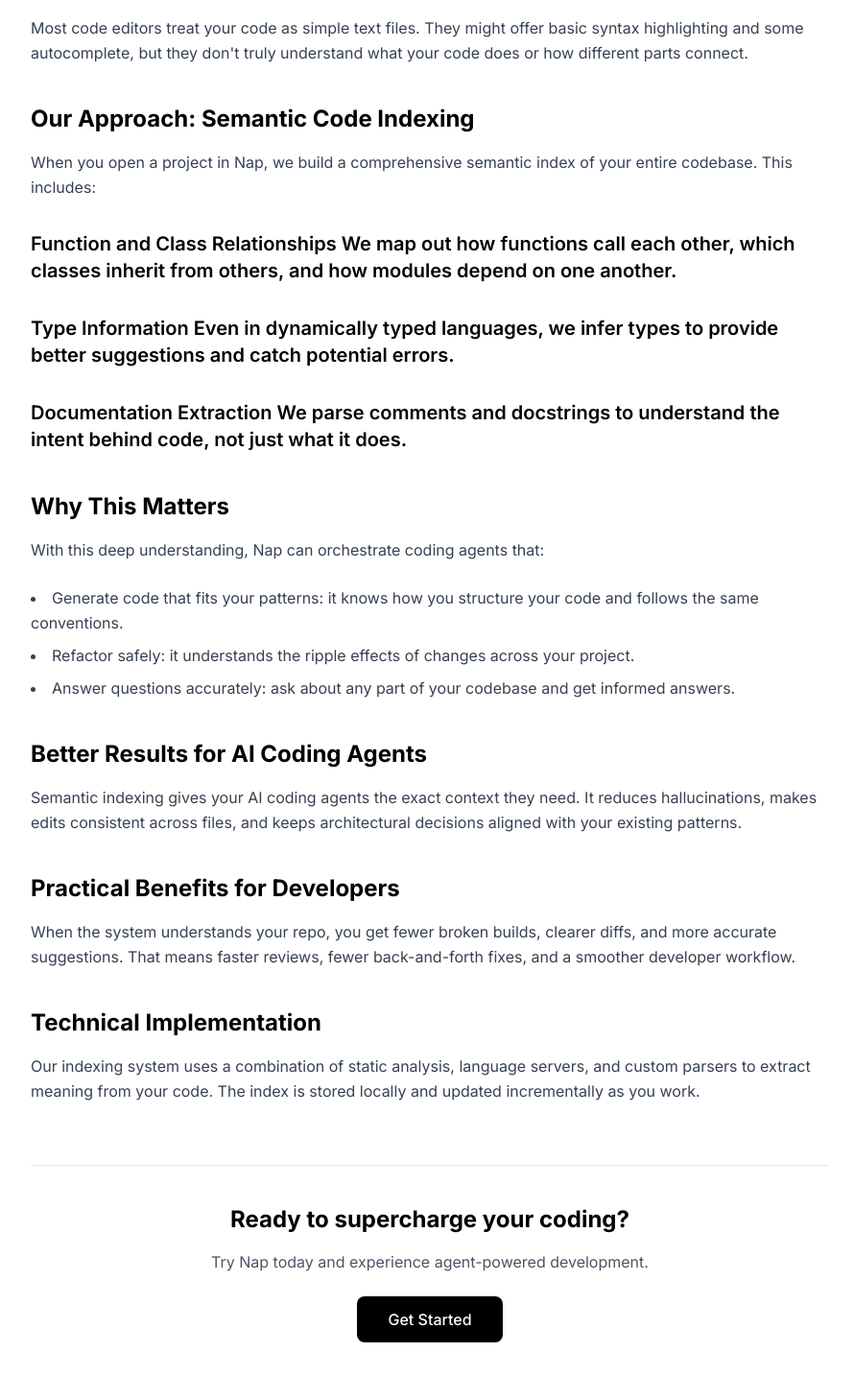
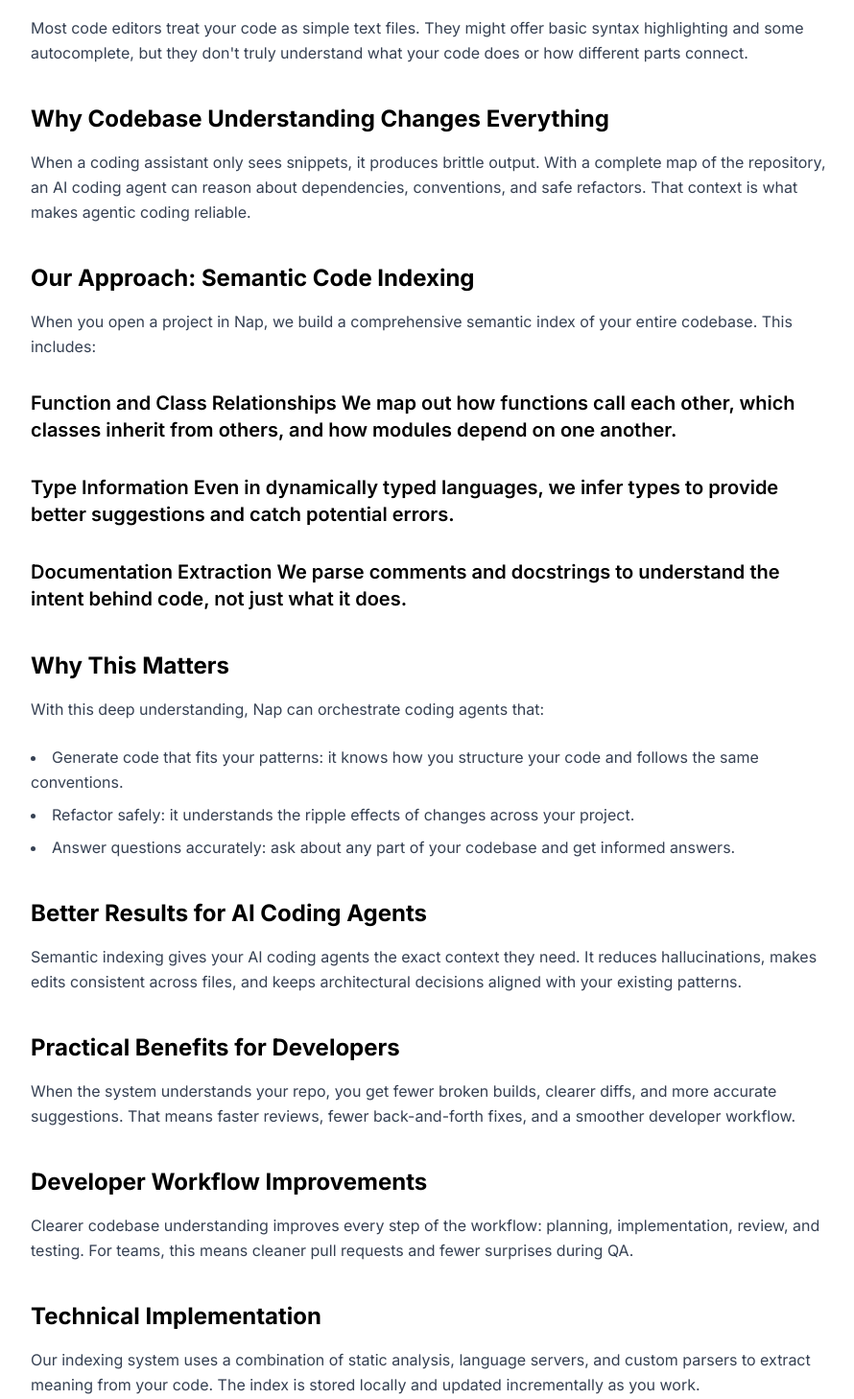
Before and after one commit to farzeenilyaszargar/nap-ide, a Next.js app: page /blogs/understanding-your-codebase in a window 1280 px wide. Shown: the part 632-2090 px from the top of the page at 96% size, without its empty margins (192-1082 px from the left). Built offline with nearby package versions, Linux system fonts and the light colour scheme; a web font is replaced by a local one.

Commit message:
Expand blog posts with additional SEO-friendly sections

```diff
--- a/app/(other pages)/blogs/data.ts
+++ b/app/(other pages)/blogs/data.ts
@@ -25,6 +25,10 @@ export const blogs: BlogPost[] = [
 
 Nap Code is an agentic coding environment that helps developers coordinate multiple coding agents across files and tasks. Instead of working in isolation, agents can collaborate on refactors, new features, and documentation while you stay in the loop with clear diffs and review.
 
+## Built for Real Developer Workflows
+
+Nap Code was designed for the day-to-day work of software engineering teams. You can ask for multi-file edits, generate tests, or document a module, and the system keeps your codebase context intact across tasks. This makes it a practical AI coding assistant for production code, not just quick demos.
+
 ## Why We Built Nap
 
 The way developers write code is changing rapidly. With the emergence of powerful AI models, we saw an opportunity to reimagine the entire coding experience. Traditional editors were designed for a world where developers typed every character themselves. Nap coordinates multiple agents and tools so you can delegate work across files and tasks with clear oversight.
@@ -40,6 +44,10 @@ Tell Nap what you want to accomplish in plain English, and it will orchestrate c
 ### Context-Aware Suggestions
 Unlike simple autocomplete, Nap's suggestions are informed by your entire codebase, making them relevant and accurate across multiple files.
 
+## Agent Orchestration That Stays Reviewable
+
+Agentic coding only works if the output is easy to review. Nap Code focuses on readable diffs, predictable changes, and a workflow that keeps humans in control. That lets you use AI coding agents with confidence on complex features and refactors.
+
 ## Who It's For
 
 Nap Code is built for product engineers, startups, and teams that want faster iteration without losing engineering rigor. If you need a reliable AI coding assistant that understands your repo and supports multi-file edits, Nap keeps the workflow clear and reviewable.
@@ -47,6 +55,10 @@ Nap Code is built for product engineers, startups, and teams that want faster it
 ## Local-First, Developer-Friendly
 
 Your codebase context stays close to where you work, and the system is designed to minimize friction when you move from idea to code to commit. This is not a chat toy - it's a practical developer tool for shipping software.
+
+## Summary: An AI Coding Assistant You Can Trust
+
+If you've been looking for a code editor that supports agent orchestration and reliable multi-file changes, Nap Code is built for that exact workflow. It's a developer-first, local-first environment for modern agentic coding.
 
 ## What's Next
 
@@ -68,6 +80,10 @@ This is just the beginning. We're constantly improving our AI models and adding
 ## The Problem with Traditional Code Understanding
 
 Most code editors treat your code as simple text files. They might offer basic syntax highlighting and some autocomplete, but they don't truly understand what your code does or how different parts connect.
+
+## Why Codebase Understanding Changes Everything
+
+When a coding assistant only sees snippets, it produces brittle output. With a complete map of the repository, an AI coding agent can reason about dependencies, conventions, and safe refactors. That context is what makes agentic coding reliable.
 
 ## Our Approach: Semantic Code Indexing
 
@@ -98,6 +114,10 @@ Semantic indexing gives your AI coding agents the exact context they need. It re
 
 When the system understands your repo, you get fewer broken builds, clearer diffs, and more accurate suggestions. That means faster reviews, fewer back-and-forth fixes, and a smoother developer workflow.
 
+## Developer Workflow Improvements
+
+Clearer codebase understanding improves every step of the workflow: planning, implementation, review, and testing. For teams, this means cleaner pull requests and fewer surprises during QA.
+
 ## Technical Implementation
 
 Our indexing system uses a combination of static analysis, language servers, and custom parsers to extract meaning from your code. The index is stored locally and updated incrementally as you work.`,
@@ -114,6 +134,10 @@ Our indexing system uses a combination of static analysis, language servers, and
         subtitle: "Practical habits and shortcuts that make agent workflows feel fast and predictable.",
         excerpt: "Whether you're new to Nap Code or a seasoned user, these 10 tips will help you get the most out of AI coding agents and agent orchestration. From keyboard shortcuts to advanced prompting techniques, learn how to ship code faster and keep quality high.",
         content: `Whether you're new to Nap Code or a seasoned user, these 10 tips will help you get the most out of AI coding agents and agent orchestration. From keyboard shortcuts to advanced prompting techniques, learn how to ship code faster and keep quality high.
+
+## Why Productivity Matters in Agentic Coding
+
+Agentic coding is only effective when it fits your workflow. These tips focus on practical habits that improve output quality while saving time, making Nap Code a reliable AI coding assistant for real projects.
 
 ## 1. Learn the Essential Shortcuts
 
```
